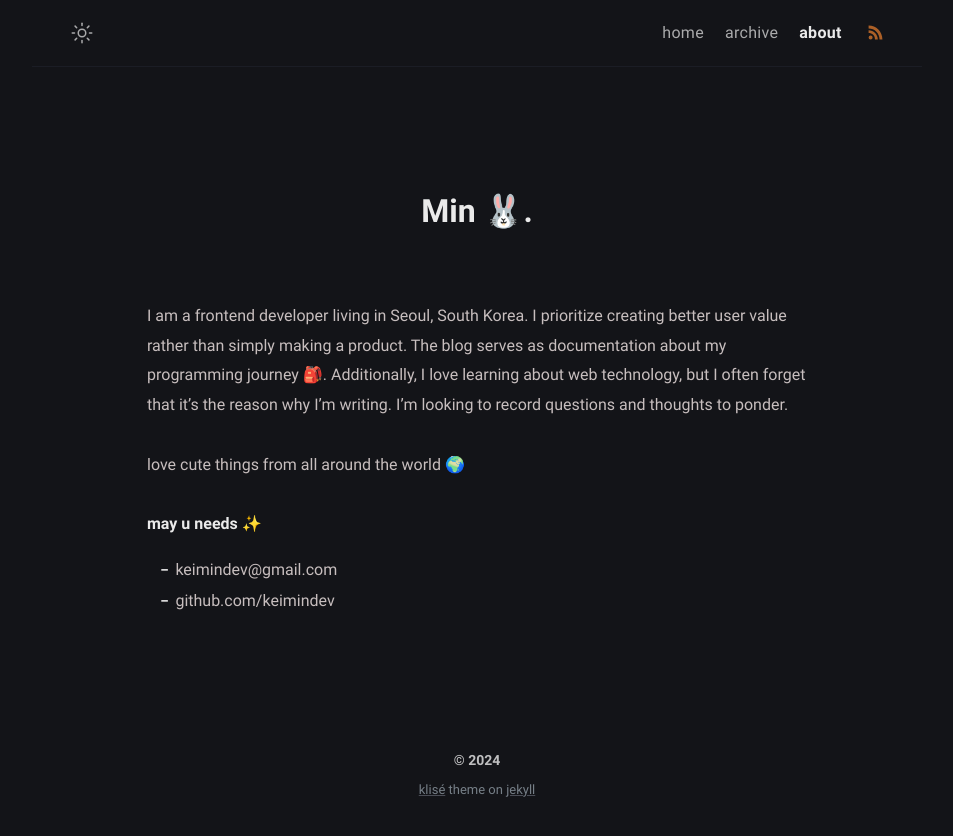
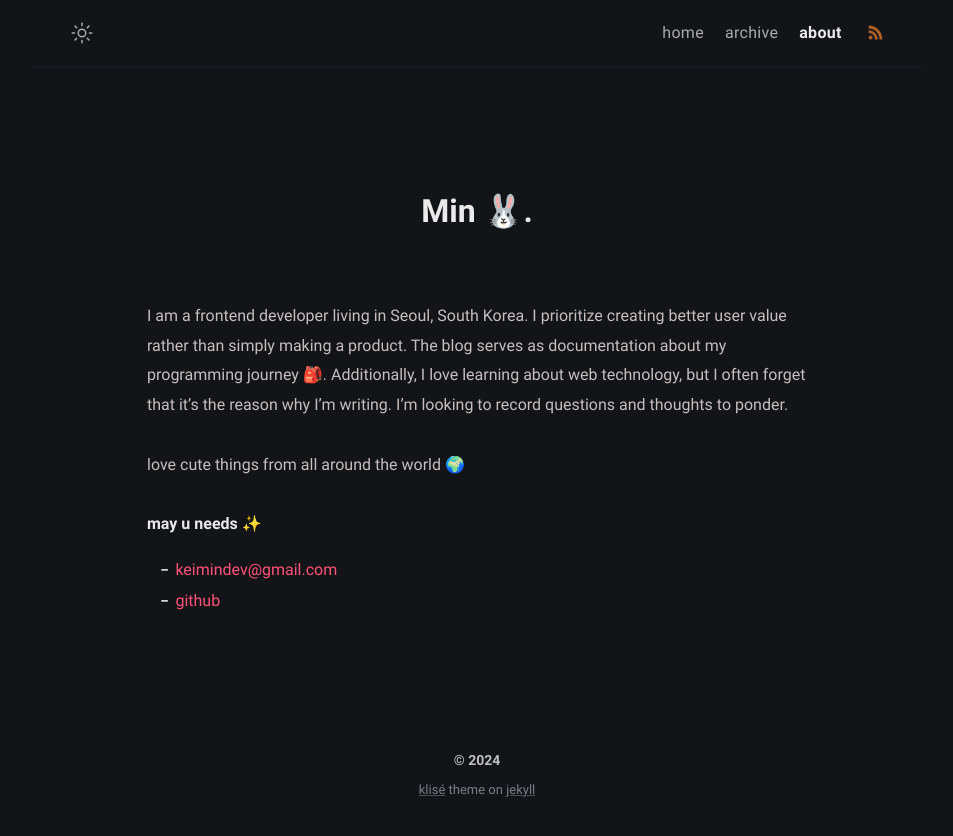
Before and after one commit to keimindev/ming.github.io, a Jekyll site: the page built from aboutMin.md, in a window 1280 px wide. Shown: the top 836 px of the page, without its empty margins (163-1116 px from the left). Built offline with Jekyll 4.4.1, drawn with Linux system fonts in a browser that asks for light colours.

Commit message:
Update aboutMin.md

```diff
--- a/aboutMin.md
+++ b/aboutMin.md
@@ -18,5 +18,5 @@ love cute things from all around the world 🌍
 
 **may u needs ✨**
 
-- {{ site.author.email }}
-- github.com/{{ site.author.github }}
+- <keimindev@gmail.com>
+- [github](https://github.com/keimindev)
```
